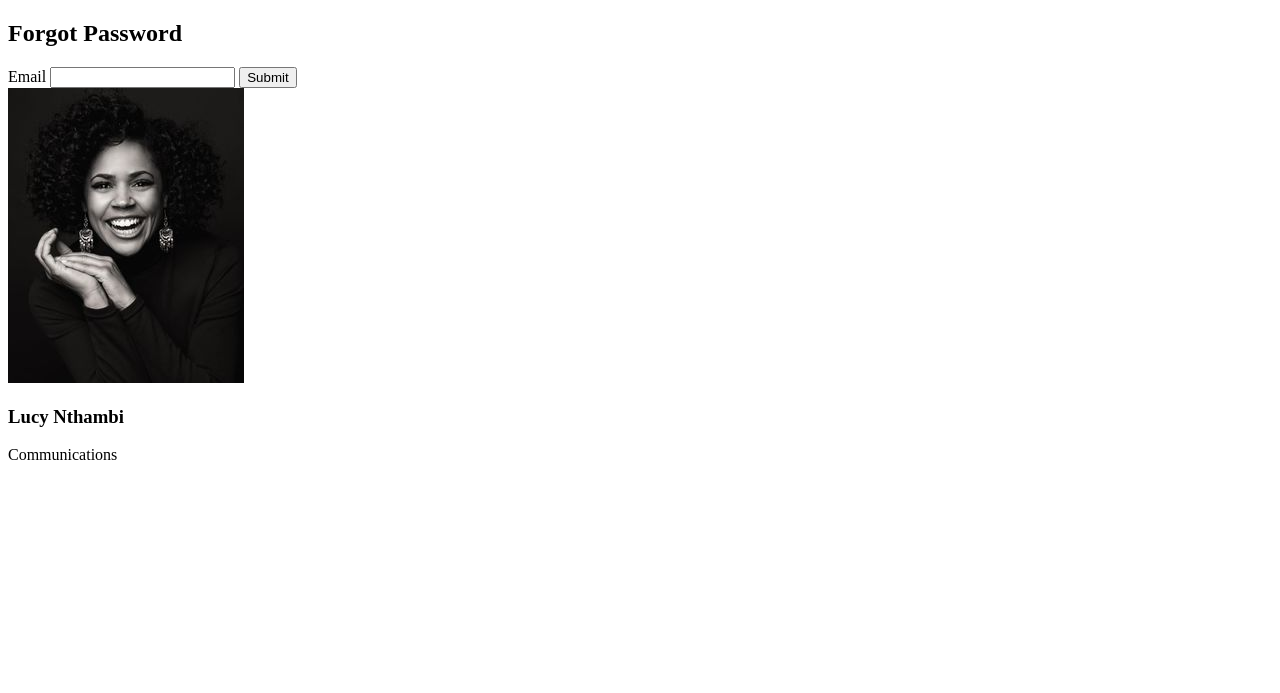
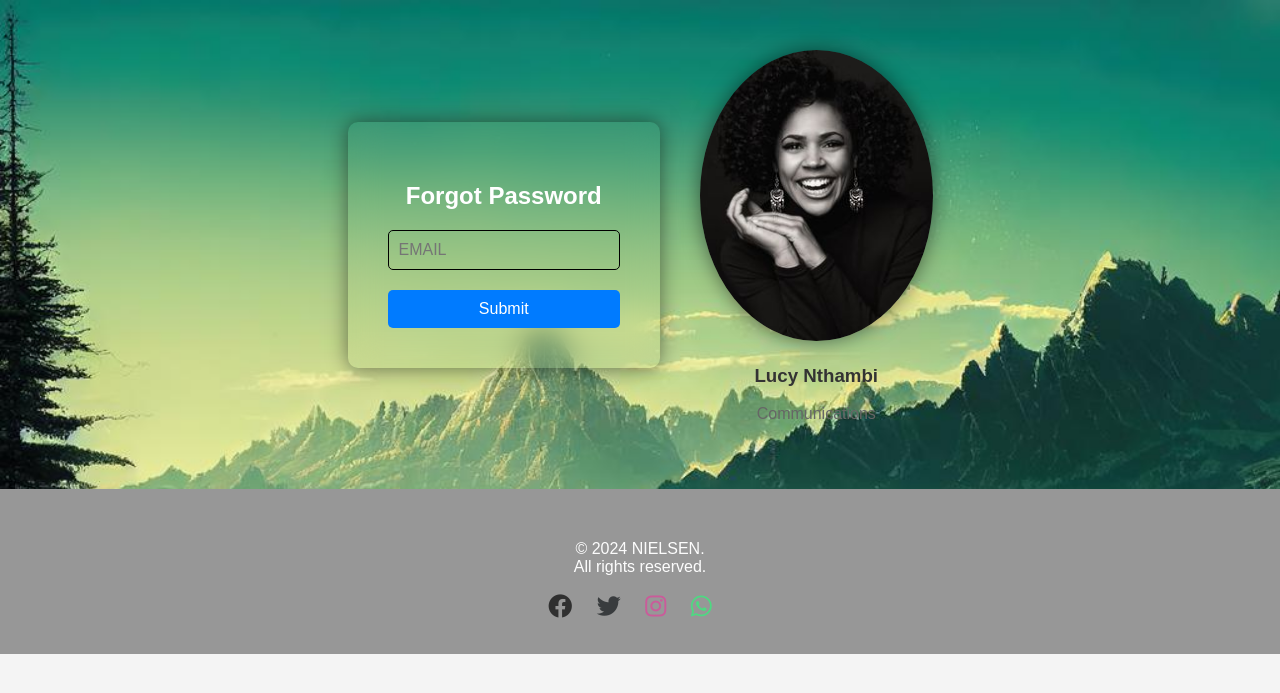
Before and after one commit to jongo-love/NIELSEN_ACCIDENT_ANALYSIS, a Flask app: page /forgot_password in a window 1280 px wide. Shown: the top 693 px of the page. Run offline with Flask 3, Linux system fonts and the light colour scheme.

Commit message:
Working on the forgot_password.html page Friday, February 1:31PM

```diff
--- a/templates/base.html
+++ b/templates/base.html
@@ -182,8 +182,8 @@ footer{
         <div class="social-icons">
             <a href="https://www.facebook.com" target="_blank"><i class="fab fa-facebook"></i></a>
             <a href="https://www.twitter.com" target="_blank"><i class="fab fa-twitter"></i></a>
-            <a href="https://www.instagram.com/ushangake?" target="_blank"><i class="fab fa-instagram"></i></a>
-            <a href="https://whatsapp.com/send?phone=+254740532120" target="_blank"><i class="fab fa-whatsapp"></i></a>
+            <a href="https://www.instagram.com/jongo_love?" target="_blank"><i class="fab fa-instagram"></i></a>
+            <a href="https://whatsapp.com" target="_blank"><i class="fab fa-whatsapp"></i></a>
         </div>
     </footer>
     </div>
--- a/templates/forgot_password.html
+++ b/templates/forgot_password.html
@@ -4,9 +4,146 @@
     <meta charset="UTF-8">
     <meta name="viewport" content="width=device-width, initial-scale=1.0">
     <title>NIELSEN &copf;</title>
-    <link rel="icon" type="image/png" href="static\logo.jpg">
+    <link rel="icon" type="image/png" href="static/logo.jpg">
     <link rel="stylesheet" href="style.css">
     <link rel="stylesheet" href="https://cdnjs.cloudflare.com/ajax/libs/font-awesome/6.4.0/css/all.min.css">
+    <style>
+        body {
+            font-family: Arial, sans-serif;
+            background-color: #f4f4f4;
+            margin: 0;
+            padding: 0;
+        }
+
+        .contact-section {
+            padding: 50px 0;
+            background-image:url("static/lake.jpg");
+            background-size:cover;
+            text-align: center;
+        }
+
+        .container {
+            max-width: 1200px;
+            margin: 0 auto;
+            padding: 0 20px;
+            display: flex;
+            justify-content: center;
+            align-items: center;
+            flex-wrap: wrap;
+        }
+
+        .contact-content {
+            display: flex;
+            flex-wrap: wrap;
+            justify-content: center;
+            align-items: center;
+        }
+
+        .contact-form {
+            flex: 1;
+            max-width: 400px;
+            margin-right: 40px;
+            padding: 40px;
+            background-color: transparent;
+            border-radius: 10px;
+            backdrop-filter: blur(15px);
+            transform: .3s;
+            box-shadow: 0px 0px 20px rgba(0, 0, 0, 0.5);
+            transition: transform 0.7s ease-in-out;
+        }
+        .contact-form:hover {
+            transform: scale(1.04);
+            opacity: 1;
+}
+
+        h2 {
+            margin-bottom: 20px;
+            color: #fff;
+        }
+
+        form {
+            display: flex;
+            flex-direction: column;
+        }
+
+        .form-control {
+            margin-bottom: 20px;
+            padding: 10px;
+            border-radius: 5px;
+            font-size: 16px;
+            background-color: transparent;
+            border: 1px solid rgb(0, 0, 0);
+            box-sizing: border-box;
+        }
+
+        .btn {
+            padding: 10px 20px;
+            background-color: #007bff;
+            color: #fff;
+            border: none;
+            border-radius: 5px;
+            cursor: pointer;
+            font-size: 16px;
+            transition: background-color 0.3s ease;
+        }
+
+        .btn:hover {
+            background-color:  #72adbe;
+        }
+
+        .contact-image {
+            flex: 1;
+            text-align: center;
+        }
+
+        .contact-image img {
+            width: 100%;
+            border-radius: 50%;
+            overflow:hidden;
+            box-shadow: 0px 0px 20px rgba(0, 0, 0, 0.5);
+        }
+
+        .contact-image h3 {
+            margin-top: 20px;
+            color: #333;
+        }
+
+        .contact-image p {
+            color: #666;
+        }
+        .social-icons i {
+        font-size: 24px; /* Adjust the size as needed */
+        color: black /* Apply the brand color for Facebook */
+        }
+        .social-icons i.fab.fa-twitter {
+        color: #0b0f11; /* Apply the brand color for Twitter */
+        }
+        .social-icons i.fab.fa-instagram {
+        color: #c13584; /* Apply the brand color for Instagram */
+        }
+        .social-icons i.fab.fa-whatsapp {
+        color: #25d366; /* Apply the brand color for WhatsApp */
+        }
+        .social-icons a {
+            margin-right: 20px; /* Adjust the spacing between icons */
+        }
+        }
+        footer a{
+            padding: 40px;
+            margin: 10px;
+            font-size: 30px;
+        }
+        footer p{
+        color: white;
+        height: 20px;
+        }
+        footer{
+        background-color: grey;
+        padding: 35px;
+        opacity: 0.8;
+        text-align: center;
+        }
+    </style>
 </head>
 <body>
     <section class="contact-section">
@@ -16,8 +153,7 @@
                     <h2>Forgot Password</h2>
                     <form method="POST">
                         {{ form.hidden_tag() }}
-                        {{ form.email.label }}
-                        {{ form.email(class_='form-control') }}
+                        {{ form.email(class_='form-control', placeholder='EMAIL') }}
                         {{ form.submit(class_='btn btn-primary') }}
                     </form>
                 </div>
@@ -29,6 +165,17 @@
             </div>
         </div>
     </section>
-
+     <div class="footer">
+    <footer>
+        <p>&copy; 2024 NIELSEN. <br> All rights reserved.</p>
+        <br>
+        <div class="social-icons">
+            <a href="https://www.facebook.com" target="_blank"><i class="fab fa-facebook"></i></a>
+            <a href="https://www.twitter.com" target="_blank"><i class="fab fa-twitter"></i></a>
+            <a href="https://www.instagram.com/jongo_love?" target="_blank"><i class="fab fa-instagram"></i></a>
+            <a href="https://whatsapp.com" target="_blank"><i class="fab fa-whatsapp"></i></a>
+        </div>
+    </footer>
+    </div>
 </body>
 </html>
--- a/templates/register.html
+++ b/templates/register.html
@@ -15,9 +15,9 @@
         <div class="background-item" style="background-image: url('static/prettysmile.jpg');"></div>
         <div class="background-item1" style="background-image: url('static/wheelbarrow.jpg');"></div>
         <div class="background-item2" style="background-image: url('static/nuts.jpg');"></div>
-        <div class="background-item" style="background-image: url('static/raincar.jpg');"></div>
+        <div class="background-item" style="background-image: url('static/relax.jpg');"></div>
         <div class="background-item" style="background-image: url('static/little girl.jpg');"></div>
-        <div class="background-item2" style="background-image: url('static/lemon.jpg');"></div>
+        <div class="background-item2" style="background-image: url('static/cryinggirl.jpg');"></div>
         <div class="background-item" style="background-image: url('static/girlly.jpg');"></div>
         <div class="background-item3" style="background-image: url('static/girlhands.jpg');"></div>
     </div>
--- a/templates/reset_password.html
+++ b/templates/reset_password.html
@@ -4,7 +4,7 @@
     <meta charset="UTF-8">
     <meta name="viewport" content="width=device-width, initial-scale=1.0">
     <title>NIELSEN &copf;</title>
-    <link rel="icon" type="image/png" href="static\logo.jpg">
+    <link rel="icon" type="image/png" href="static/logo.jpg">
     <link rel="stylesheet" href="style.css">
     <link rel="stylesheet" href="https://cdnjs.cloudflare.com/ajax/libs/font-awesome/6.4.0/css/all.min.css">
 </head>
```
Also changed, not shown: static/blank.png (added), static/boy.jpg (added), static/broken.jpg (added), static/construction.jpg (added), static/giraffe.jpg (added), static/islam.jpg (added), static/lake.jpg (added), static/monkey.jpg (added), static/stare.jpg (added).
